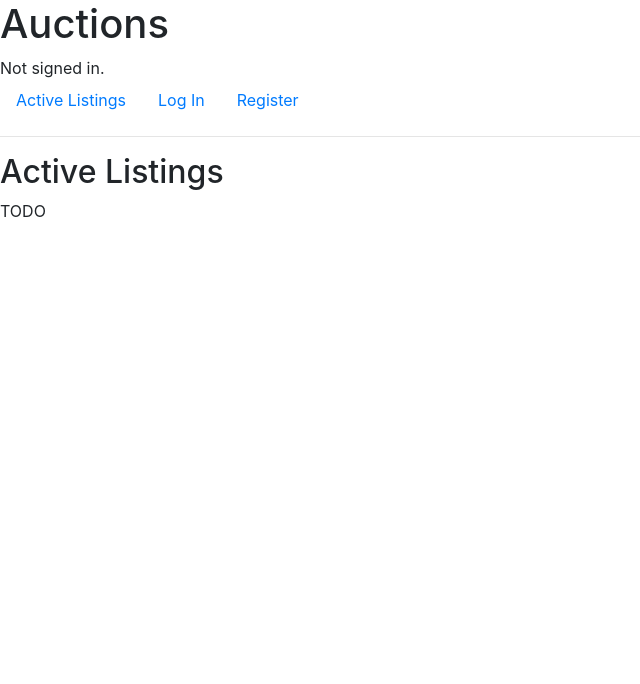
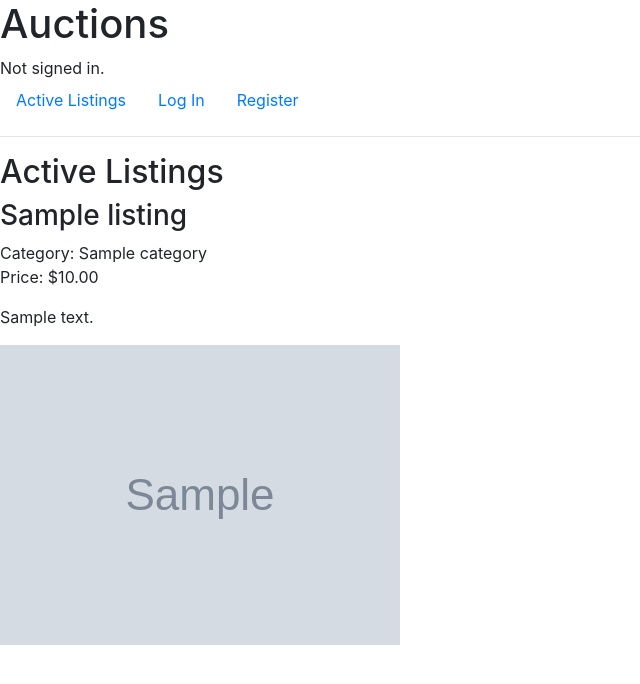
Before and after one commit to jayptl23/commerce, a Django app: page / in a window 1280 px wide. Shown: the top 684 px of the page, without its empty margins (0-640 px from the left). Run offline with Django 3.2, Linux system fonts and the light colour scheme; tables that the repository leaves empty hold one stand-in row (values such as "Sample post"); grey boxes marked "Sample" are stand-in pictures; some libraries are stand-ins or nearby versions.

Commit message:
create view for making a new listing; edit index page to display active listings

```diff
--- a/auctions/templates/auctions/index.html
+++ b/auctions/templates/auctions/index.html
@@ -1,7 +1,20 @@
 {% extends "auctions/layout.html" %}
 
 {% block body %}
-    <h2>Active Listings</h2>
+<h2>Active Listings</h2>
 
-    TODO
+{% for listing in listings %}
+<div>
+    <h3>{{ listing.title }}</h3>
+    <span>Category: {{ listing.category }}</span>
+    <p>Price: ${{ listing.price }}</p>
+    <p>{{ listing.description }}</p>
+    {% if listing.image_url %}
+    <img src="{{ listing.image_url }}" alt="Image of item up for auction." />
+    {% endif %}
+</div>
+{% empty %}
+<p>No listings.</p>
+{% endfor %}
+
 {% endblock %}
--- a/auctions/views.py
+++ b/auctions/views.py
@@ -3,12 +3,14 @@ from django.db import IntegrityError
 from django.http import HttpResponse, HttpResponseRedirect
 from django.shortcuts import render
 from django.urls import reverse
+from auctions.forms import ListingForm
 
-from .models import User
+from .models import User, Listing
 
 
 def index(request):
-    return render(request, "auctions/index.html")
+    listings = Listing.objects.all()
+    return render(request, "auctions/index.html", {"listings": listings})
 
 
 def login_view(request):
@@ -64,4 +66,15 @@ def register(request):
 
 
 def create_listing_view(request):
-    return render(request, "auctions/create-listing.html")
+    if not request.user.is_authenticated:
+        return HttpResponseRedirect(reverse("login"))
+
+    if request.method == "POST":
+        form = ListingForm(request.POST)
+        if form.is_valid():
+            listing = form.save()
+            return HttpResponseRedirect(reverse("index"))
+        else:
+            return render(request, "auctions/create-listing.html", {"form": form})
+    else:
+        return render(request, "auctions/create-listing.html", {"form": ListingForm()})
```
